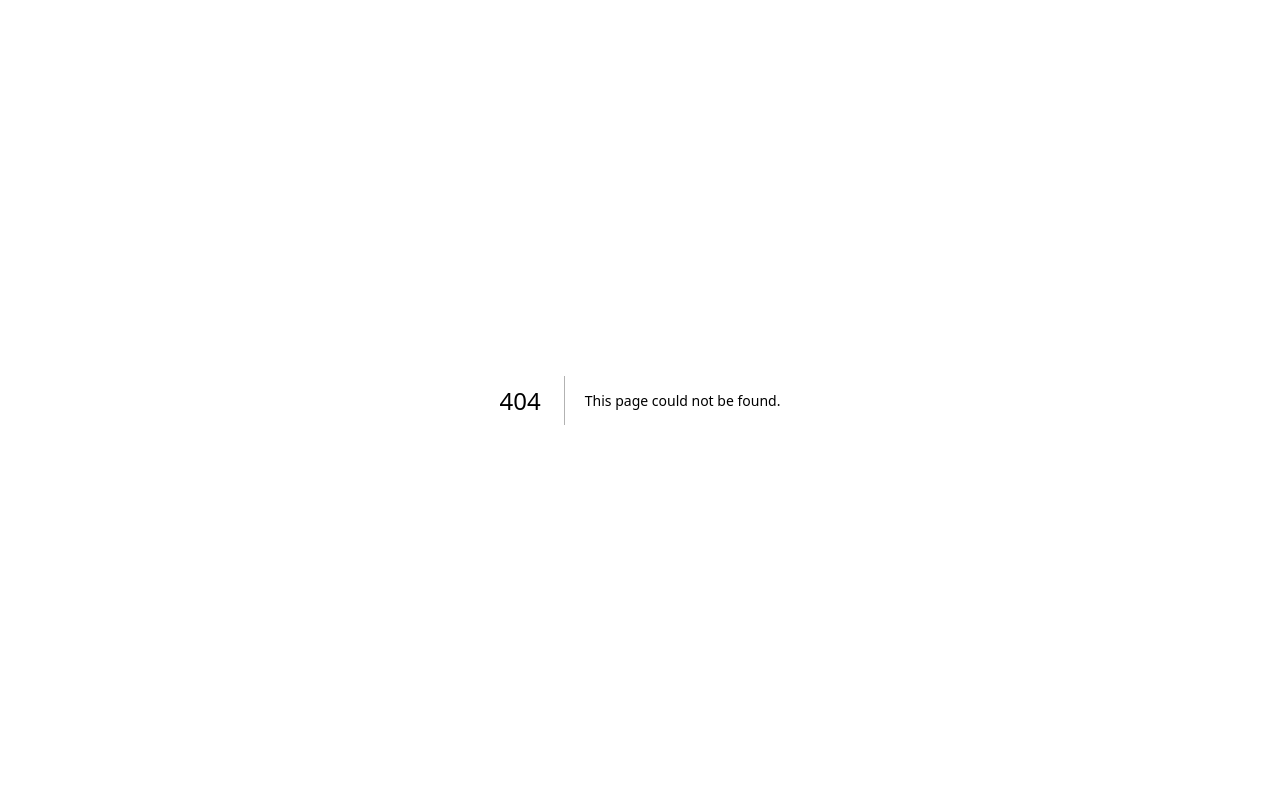
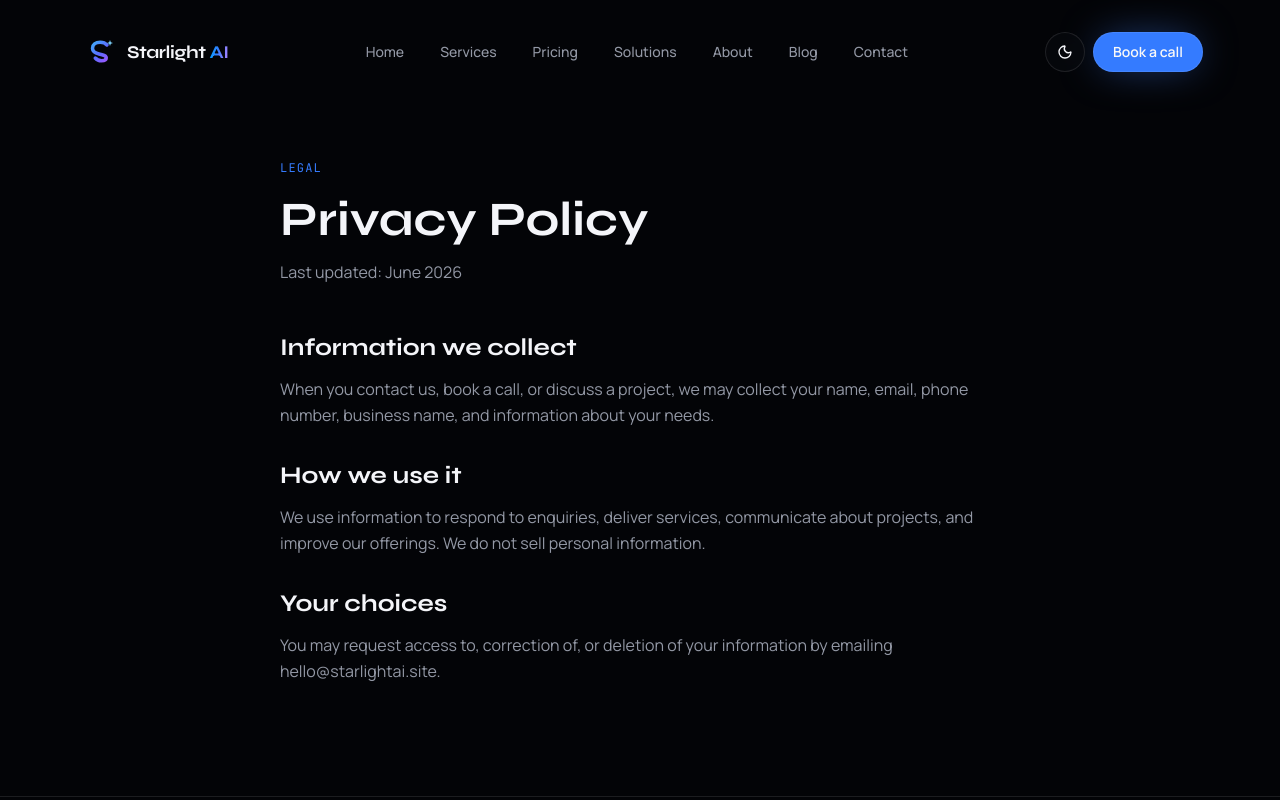
Before and after one commit to abbasimohsin392-prog/Starlight, a Next.js app: page /privacy in a window 1280 px wide. Before the commit this address had no page. Shown: the top 800 px of the page. Built offline with nearby package versions, Linux system fonts and the light colour scheme.

Commit message:
Restore privacy page in current design

```diff
--- /dev/null
+++ b/app/privacy/page.tsx
@@ -0,0 +1,5 @@
+import type { Metadata } from 'next'
+import { Nav } from '@/components/site/nav'
+import { Footer } from '@/components/site/footer'
+export const metadata: Metadata = { title: 'Privacy Policy | Starlight AI', description: 'How Starlight AI collects, uses, and protects information.', alternates: { canonical: '/privacy' } }
+export default function PrivacyPage(){return <><Nav/><main className="mx-auto max-w-3xl px-6 pt-40 pb-28"><p className="font-mono text-xs uppercase tracking-widest text-primary">Legal</p><h1 className="font-display mt-5 text-5xl font-bold">Privacy Policy</h1><p className="mt-4 text-muted-foreground">Last updated: June 2026</p><div className="mt-12 space-y-8 leading-relaxed text-muted-foreground"><section><h2 className="font-display text-2xl font-bold text-foreground">Information we collect</h2><p className="mt-3">When you contact us, book a call, or discuss a project, we may collect your name, email, phone number, business name, and information about your needs.</p></section><section><h2 className="font-display text-2xl font-bold text-foreground">How we use it</h2><p className="mt-3">We use information to respond to enquiries, deliver services, communicate about projects, and improve our offerings. We do not sell personal information.</p></section><section><h2 className="font-display text-2xl font-bold text-foreground">Your choices</h2><p className="mt-3">You may request access to, correction of, or deletion of your information by emailing hello@starlightai.site.</p></section></div></main><Footer/></>}
```
